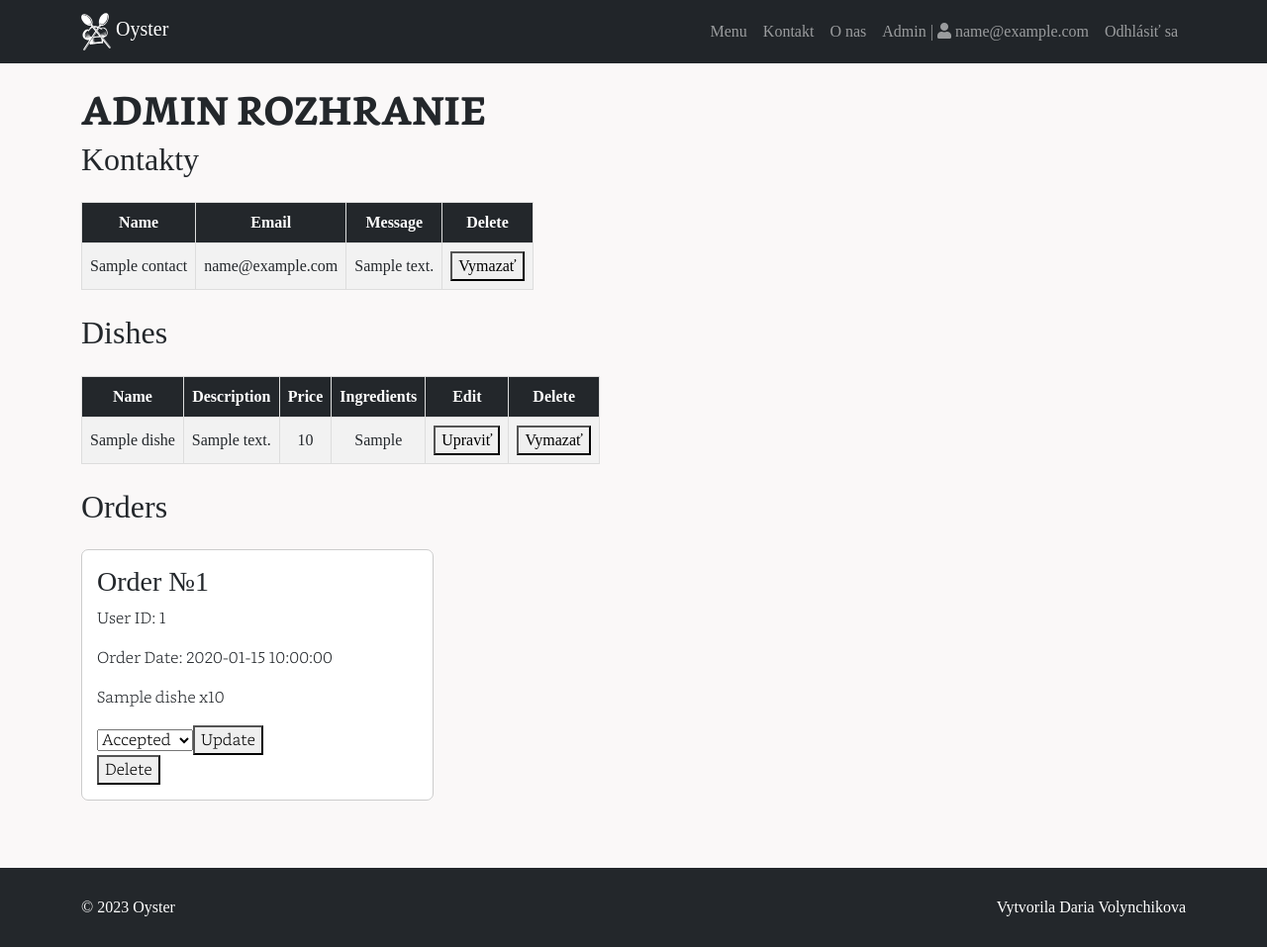
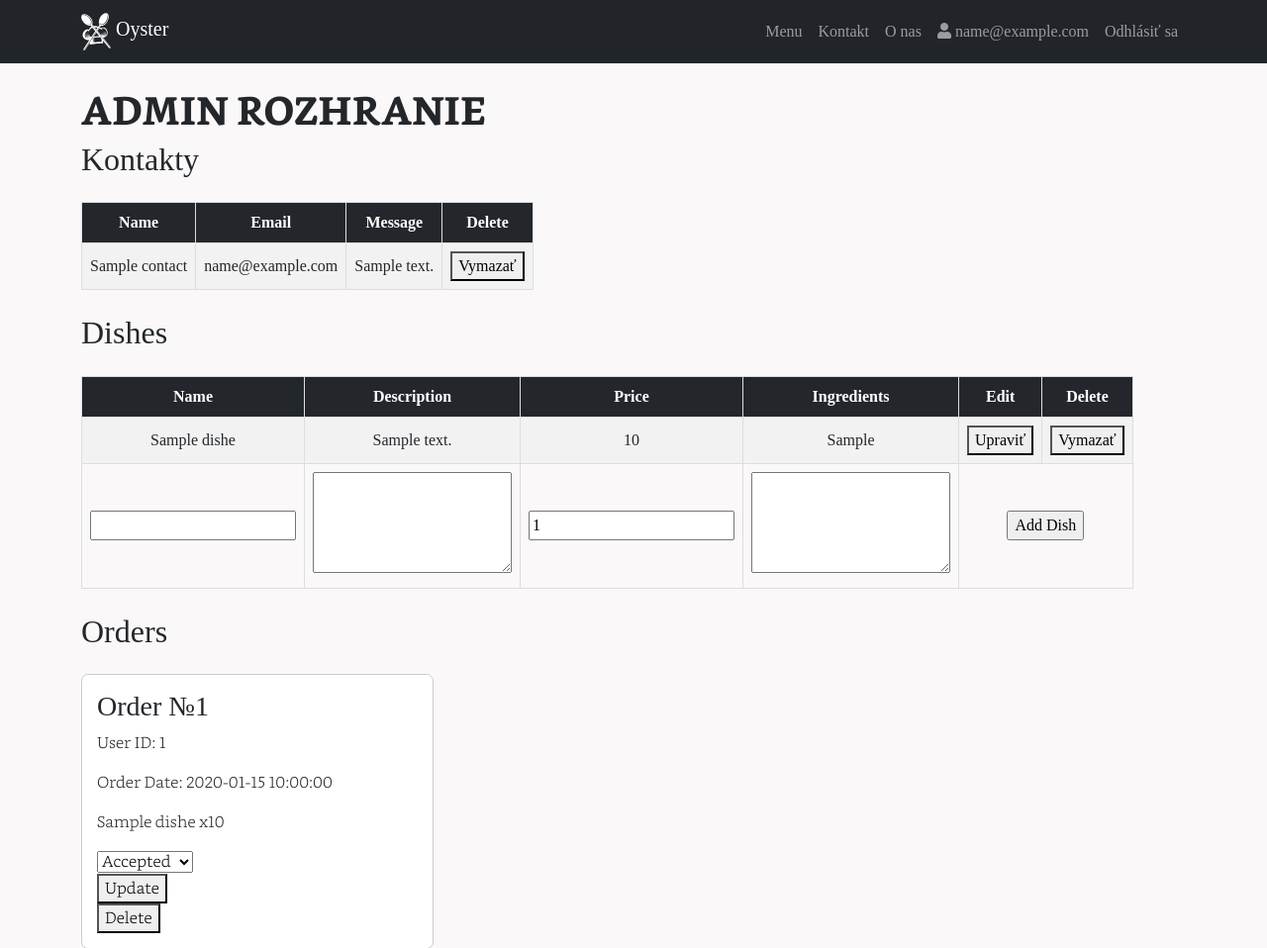
Before and after one commit to diiivol/sj_projekt, a PHP site: page /templates/admin.php in a window 1280 px wide. Shown: the top 958 px of the page at 99% size. Run offline with PHP 8.4, Linux system fonts and the light colour scheme; the visitor is signed in with stand-in values (Sample User, id 1); tables that the repository leaves empty or names only in its code hold one stand-in row (values such as "Sample post"); some web fonts are replaced.

Commit message:
+add dish

```diff
--- a/_inc/classes/Dishes.php
+++ b/_inc/classes/Dishes.php
@@ -49,4 +49,16 @@ class Dishes extends Database
         $stmt->execute(['name' => $new_name, 'description' => $new_description, 'price' => $new_price, 'ingredients' => $new_ingredients, 'id' => $id]);
     }
 
+    public function insert()
+    {
+        $name = $_POST['new_dish_name'];
+        $description = $_POST['new_dish_description'];
+        $price = $_POST['new_dish_price'];
+        $ingredients = $_POST['new_dish_ingredients'];
+
+        $sql = "INSERT INTO dishes (name, description, price, ingredients) VALUES (:name, :description, :price, :ingredients)";
+        $stmt = $this->connect()->prepare($sql);
+        $stmt->execute(['name' => $name, 'description' => $description, 'price' => $price, 'ingredients' => $ingredients]);
+    }
+
 }
--- a/assets/js/edit.js
+++ b/assets/js/edit.js
@@ -22,28 +22,33 @@ window.addEventListener('DOMContentLoaded', (event) => {
             let editableNameInput = document.createElement('input');
             editableNameInput.type = 'text';
             editableNameInput.value = nameInput.value;
+            editableNameInput.style.width = '100%';
             editableNameInput.addEventListener('input', (event) => {
                 nameInput.value = event.target.value;
             });
 
             let editableDescriptionInput = document.createElement('textarea');
-            editableDescriptionInput.rows = 5;
-            editableDescriptionInput.cols = 60;
+            editableDescriptionInput.rows = 4;
+            // editableDescriptionInput.cols = 60;
+            editableDescriptionInput.style.width = '100%';
             editableDescriptionInput.value = descriptionInput.value;
             editableDescriptionInput.addEventListener('input', (event) => {
                 descriptionInput.value = event.target.value;
             });
 
             let editablePriceInput = document.createElement('input');
-            editablePriceInput.type = 'text';
+            editablePriceInput.type = 'number';
+            editablePriceInput.min = 1;
+            editablePriceInput.step = 0.50;
             editablePriceInput.value = priceInput.value;
-            editablePriceInput.style.width = '60px';
+            editablePriceInput.style.width = '100%';
             editablePriceInput.addEventListener('input', (event) => {
                 priceInput.value = event.target.value;
             });
 
             let editableIngredientsInput = document.createElement('textarea');
-            editableIngredientsInput.rows = 5;
+            editableIngredientsInput.rows = 4;
+            editableIngredientsInput.style.width = '100%';
             editableIngredientsInput.value = ingredientsInput.value;
             editableIngredientsInput.addEventListener('input', (event) => {
                 ingredientsInput.value = event.target.value;
--- a/templates/admin.php
+++ b/templates/admin.php
@@ -69,15 +69,19 @@ if (!isset($_SESSION['logged_in']) || $_SESSION['logged_in'] != true || $_SESSIO
                     header('Location: ' . $_SERVER['PHP_SELF']);
                     exit();
                 }
-
-
-
                 if (isset($_POST['update_dishes'])) {
                     $dishes_id = $_POST['update_dishes'];
                     $dishes_object->update();
                     header('Location: ' . $_SERVER['PHP_SELF']);
                     exit();
                 }
+                if ($_SERVER['REQUEST_METHOD'] == 'POST') {
+                    $dishes = new Dishes();
+                    $dishes->insert();
+                    header('Location: ' . $_SERVER['PHP_SELF']);
+                    exit();
+                }
+
 
                 echo '<div class="container pt-3 mb-4 dishes-table">';
                 echo '<table class="admin-table">';
@@ -98,10 +102,10 @@ if (!isset($_SESSION['logged_in']) || $_SESSION['logged_in'] != true || $_SESSIO
 
                     echo '<td>
                             <form action="" method="POST">
-                                <input type="hidden" name="new_dish_name" value="' . $d->name . '">
-                                <input type="hidden" name="new_dish_description" value="' . $d->description . '">
-                                <input type="hidden" name="new_dish_price" value="' . $d->price . '">
-                                <input type="hidden" name="new_dish_ingredients" value="' . $d->ingredients . '">
+                                <input type="hidden" name="new_dish_name" value="' . $d->name . '" required>
+                                <input type="hidden" name="new_dish_description" value="' . $d->description . '" required>
+                                <input type="hidden" name="new_dish_price" value="' . $d->price . '" required>
+                                <input type="hidden" name="new_dish_ingredients" value="' . $d->ingredients . '" required>
                                 <button class="edit-button" type="button">Upraviť</button>
                                 <button class="save-button" type="submit" name="update_dishes" value="' . $d->id . '" style="display: none;">OK</button>
                             </form>
@@ -113,8 +117,19 @@ if (!isset($_SESSION['logged_in']) || $_SESSION['logged_in'] != true || $_SESSIO
                           </td>';
                     echo '</tr>';
                 }
+                echo '<tr>
+                    <form method="POST">
+                        <td><input type="text" id="new_dish_name" name="new_dish_name" required style="width: 100%;"></td>
+                        <td><textarea id="new_dish_description" name="new_dish_description" required rows="4" style="width: 100%;"></textarea></td>
+                        <td><input type="number" value="1" min="1" step="0.50" id="new_dish_price" name="new_dish_price" required style="width: 100%;"></td>
+                        <td><textarea id="new_dish_ingredients" name="new_dish_ingredients" required rows="4" style="width: 100%;"></textarea></td>
+                        <td colspan="2"><input type="submit" value="Add Dish" name="add_dish" required></td>
+                    </form>
+                </tr>';
 
                 echo '</table>';
+
+
                 echo '</div>';
 
 
@@ -169,6 +184,7 @@ if (!isset($_SESSION['logged_in']) || $_SESSION['logged_in'] != true || $_SESSIO
                     echo '<option value="preparing"' . ($o->order_status == 'preparing' ? ' selected' : '') . '>Preparing</option>';
                     echo '<option value="ready"' . ($o->order_status == 'ready' ? ' selected' : '') . '>Ready</option>';
                     echo '</select>';
+                    echo '<br>';
                     echo '<button type="submit" name="update_order" value="' . $o->id . '">Update</button>';
                     echo '</form>';
 
--- a/templates/partials/header.php
+++ b/templates/partials/header.php
@@ -60,9 +60,9 @@ $page_object->set_page_name($page_name);
 
                     if (isset($_SESSION['logged_in']) && $_SESSION['logged_in'] == true) {
                         if ($_SESSION['user_role'] == 1) {
-                            $pages['Admin | <i class="fas fa-user"></i> ' . $_SESSION['user_email']] = 'admin.php';
+                            $pages['<i class="fas fa-user"></i> ' . $_SESSION['user_email']] = 'admin.php';
                         } else {
-                            $pages['Kosik | <i class="fas fa-user"></i> ' . $_SESSION['user_email']] = 'user.php';
+                            $pages['<i class="fas fa-user"></i> ' . $_SESSION['user_email']] = 'user.php';
                         }
                         $pages['Odhlásiť sa'] = 'logout.php';
                     } else {
```
